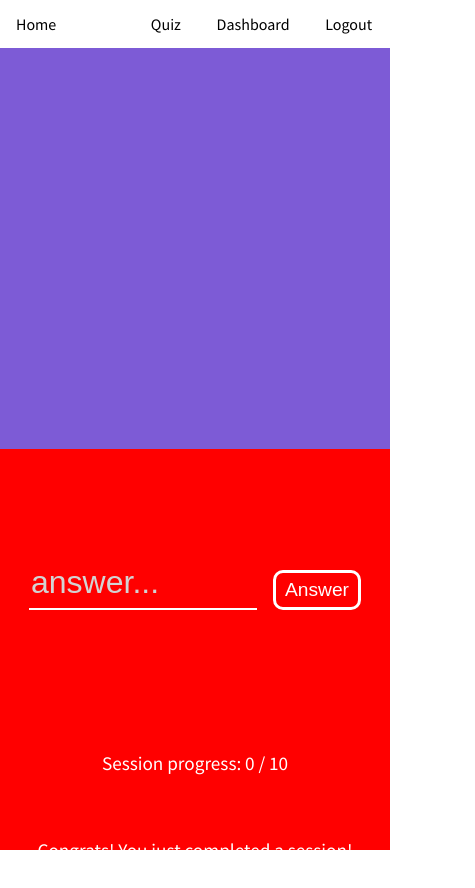
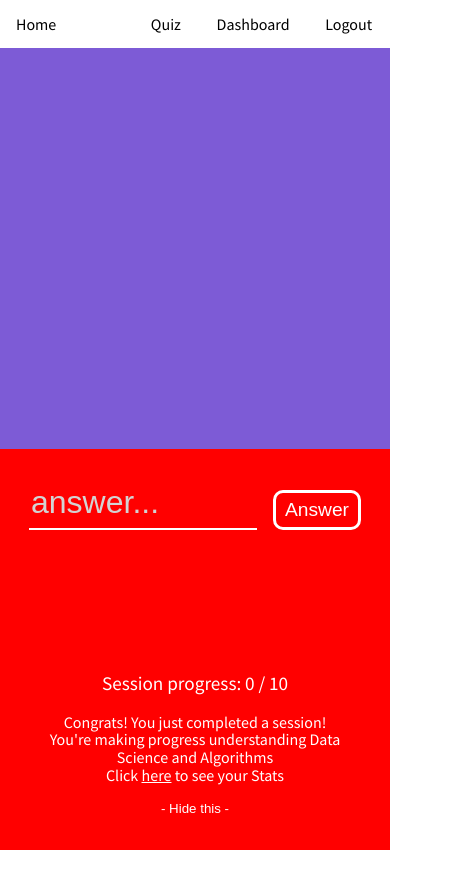
Before and after one commit to thinkful-ei18/sr-client-cm-eg, a React (Create React App) app: page /quiz in a window 390 px wide. Shown: the top 888 px of the page, 475 px wide, since content can reach past the window. Built offline with nearby package versions, Linux system fonts and the light colour scheme; no server answers; sample sign-in values are in the browser's storage.

Commit message:
modal style mobile

```diff
--- a/src/styles/styles-quiz-page/modalComponent.css
+++ b/src/styles/styles-quiz-page/modalComponent.css
@@ -25,3 +25,16 @@
 .complete-session-modal a {
   color: white
 }
+
+/* MEDIA QUERIES */
+
+@media screen and (max-width: 700px) {
+  .complete-session-modal {
+    font-size: 1rem;
+    margin:auto;
+    top: 1.3rem;
+    height:13rem;
+    width:20rem;
+    line-height: 1.1;
+  }
+}
```
